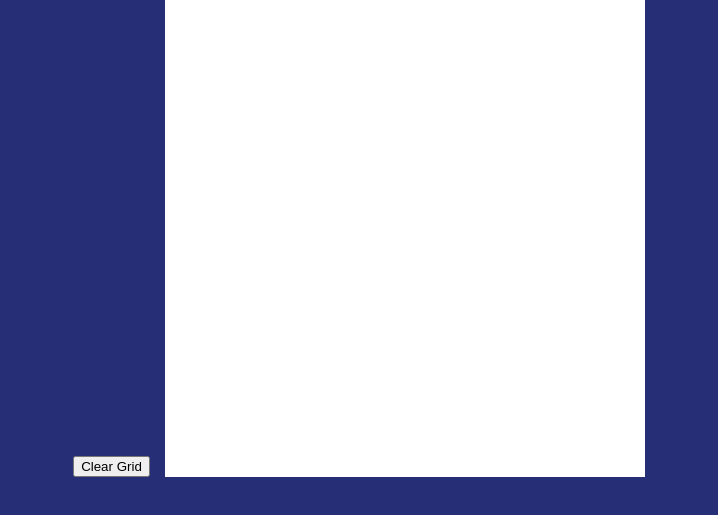
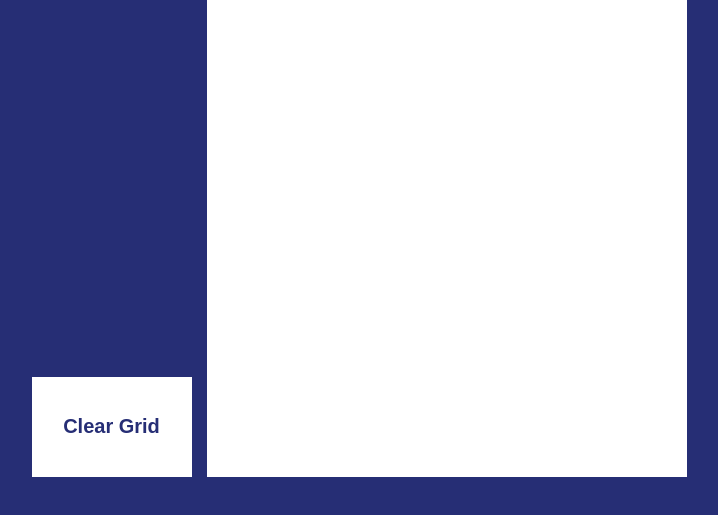
Before and after one commit to sidtohan/Etch-a-Sketch, a plain HTML site: page index.html in a window 1280 px wide. Both pictures are taken after a click on the button "Clear Grid". Shown: the part 97-612 px from the top of the page, without its empty margins (289-1007 px from the left). Drawn offline with nearby package versions, Linux system fonts and the light colour scheme.

Commit message:
Made some changes to the button, including styling and animation

```diff
--- a/app.js
+++ b/app.js
@@ -34,13 +34,19 @@ function setGridColor(e) {
 }
 
 // clears the grid
-function clearGrid() {
+function clearGrid(e) {
   const coloredBoxes = document.querySelectorAll('.grid-item');
+  e.target.classList.add('clear-grid-animate');
   coloredBoxes.forEach(box => {
     if(box.getAttribute('style')){
       box.removeAttribute('style');
     }
   });
+}
+
+function animateButton(e){
+  if(e.propertyName != 'transform') return;
+  e.target.classList.remove('clear-grid-animate');
 }
 
 function newGrid() {
@@ -76,3 +82,4 @@ addGridListeners();
 // setting up the button
 const btn = document.querySelector('#clear-grid');
 btn.addEventListener('click', clearGrid);
+btn.addEventListener('transitionend', animateButton);
--- a/styles.css
+++ b/styles.css
@@ -14,6 +14,24 @@
 header {
   color: #fff;
 }
+
+#clear-grid{
+  background-color: transparent;
+  transition: 0.025s ease-out;
+  background-color: #fff;
+  color: rgb(38, 46, 117);
+  font-weight: bold;
+  font-size: 20px;
+  width: 8em;
+  height: 5em;
+  border: solid 1px #fff;
+  text-overflow: ellipsis;
+}
+
+.clear-grid-animate{
+  transform: scale(1.05);
+}
+
 body{
   background-color: rgb(38, 46, 117);
   width: 100%;
```
